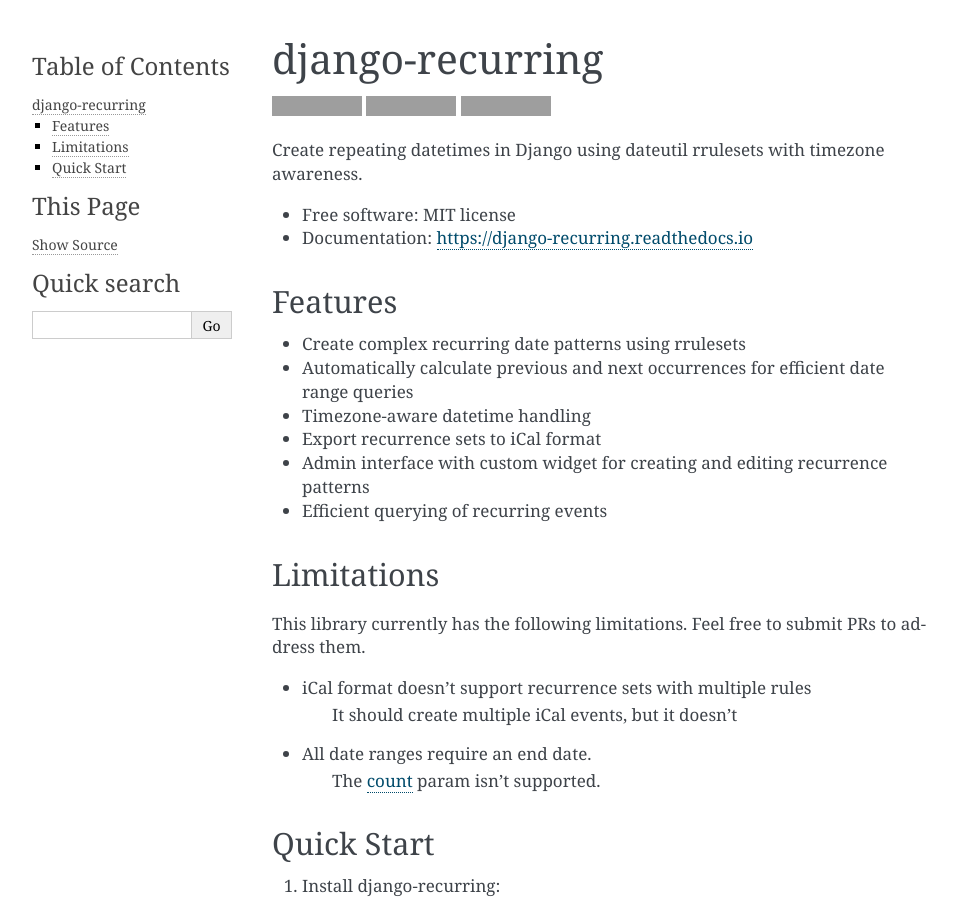
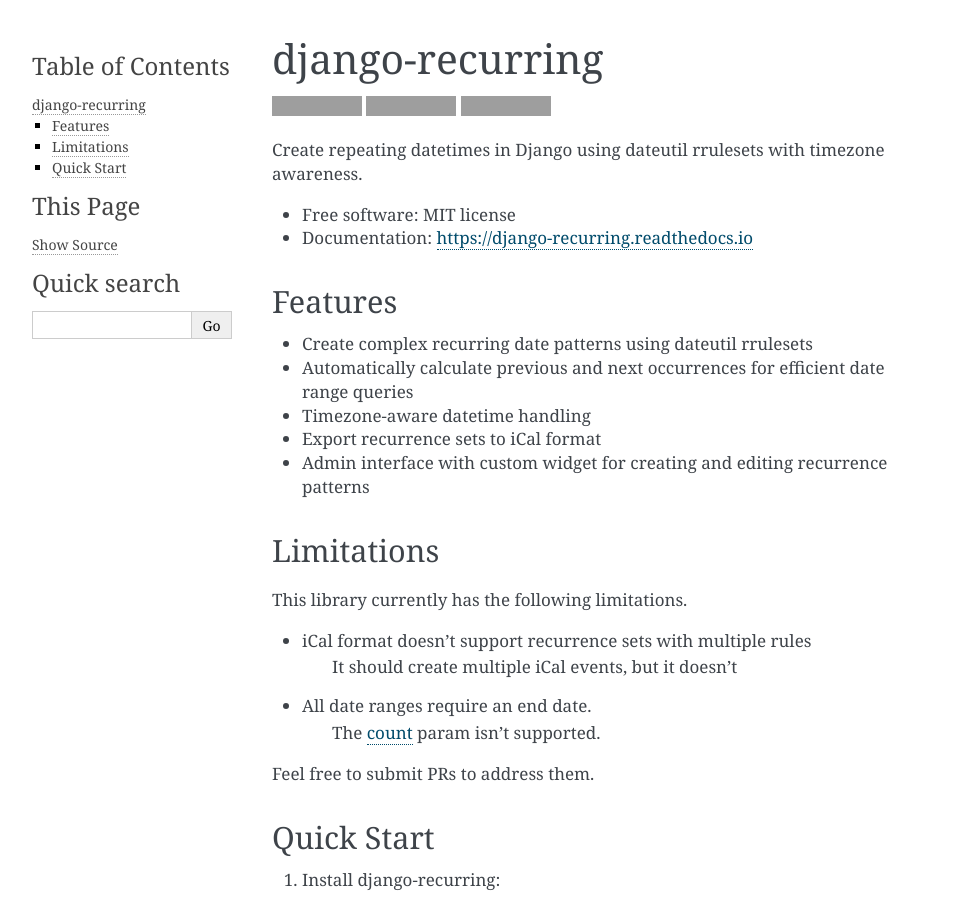
Before and after one commit to boosh/django_recurring, a Sphinx documentation site: the page built from docs/readme.rst, in a window 1280 px wide and 900 px high. Shown: the whole window, without its empty margins (148-1105 px from the left). Built offline with Sphinx 7.4.7, drawn with Linux system fonts in a browser that asks for light colours; pages that are not in the unit, such as notebooks, are missing from menus; grey boxes are pictures that could not be loaded.

Commit message:
More docs

```diff
--- a/README.rst
+++ b/README.rst
@@ -20,21 +20,22 @@
 Features
 --------
 
-* Create complex recurring date patterns using rrulesets
+* Create complex recurring date patterns using dateutil rrulesets
 * Automatically calculate previous and next occurrences for efficient date range queries
 * Timezone-aware datetime handling
 * Export recurrence sets to iCal format
 * Admin interface with custom widget for creating and editing recurrence patterns
-* Efficient querying of recurring events
 
 Limitations
 -----------
-This library currently has the following limitations. Feel free to submit PRs to address them.
+This library currently has the following limitations.
 
 * iCal format doesn't support recurrence sets with multiple rules
     It should create multiple iCal events, but it doesn't
 * All date ranges require an end date.
     The `count <https://icalendar.org/iCalendar-RFC-5545/3-3-10-recurrence-rule.html>`_ param isn't supported.
+
+Feel free to submit PRs to address them.
 
 Quick Start
 -----------
--- a/docs/examples.rst
+++ b/docs/examples.rst
@@ -157,4 +157,4 @@
 
 The resulting iCal file will contain all the recurrence rules and can be imported into most calendar applications.
 
-Note: Always call `recalculate_occurrences()` after making changes to RecurrenceSets or related objects to keep the `next` and `previous` occurrence fields up-to-date.
+Note: Always call `recalculate_occurrences()` after making changes to RecurrenceSets or related objects to keep the `next` and `previous` occurrence fields up-to-date. You can also call `recurrence_set.save(recalculate=True)`
--- a/docs/usage.rst
+++ b/docs/usage.rst
@@ -98,7 +98,7 @@
 
    recurrence_set.recalculate_occurrences()
 
-Note: Always call `recalculate_occurrences()` after making changes to RecurrenceSets to keep the `next` and `previous` occurrence fields up-to-date.
+Note: Always call `recalculate_occurrences()` after making changes to RecurrenceSets to keep the `next` and `previous` occurrence fields up-to-date. You can also call `recurrence_set.save(recalculate=True)`
 
 Exporting to iCal Format
 ~~~~~~~~~~~~~~~~~~~~~~~~
```
